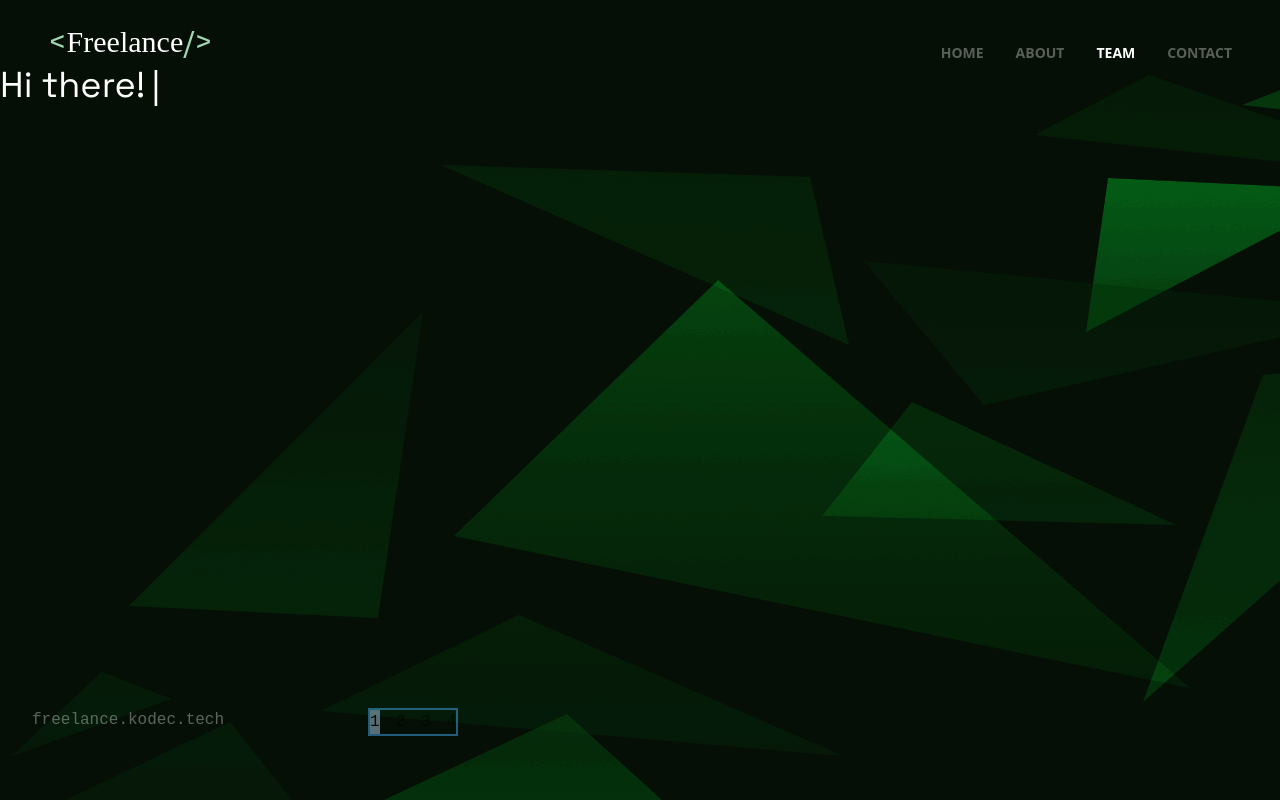
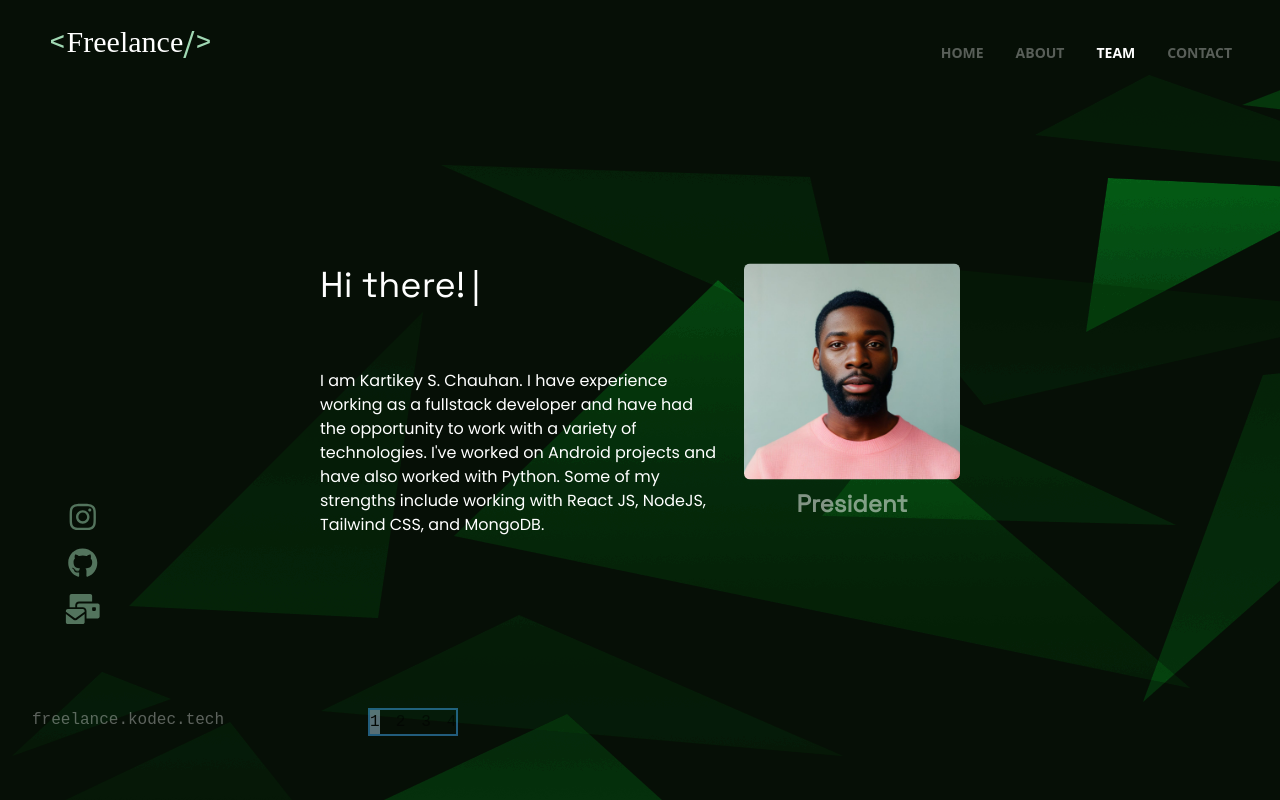
Before and after one commit to cskartikey/freelance, a Next.js app: page /team in a window 1280 px wide. Built offline with nearby package versions, Linux system fonts and the light colour scheme; a web font is replaced by a local one.

Commit message:
team member page

```diff
--- a/pages/team/index.tsx
+++ b/pages/team/index.tsx
@@ -1,6 +1,11 @@
 import { type NextPage } from "next";
 import Head from 'next/head';
+import Image from "next/image";
 import Typewriter from "typewriter-effect";
+import dummyAvatar from '../../assets/png/avatar.jpg';
+import { FontAwesomeIcon } from "@fortawesome/react-fontawesome";
+import { faInstagram, faGithub } from "@fortawesome/free-brands-svg-icons";
+import { faEnvelopesBulk } from "@fortawesome/free-solid-svg-icons";
 
 const Team : NextPage = () => {
     return (
@@ -9,7 +14,8 @@ const Team : NextPage = () => {
                 <title>Team</title>
             </Head>
             <section>
-                <div>
+                <div className="flex gap-6 absolute top-1/2 left-1/2 -translate-x-1/2 -translate-y-1/2">
+                    <div className="flex flex-col gap-16 max-w-[400px]">
                         <Typewriter
                         onInit={(typewriter) => {
                             typewriter.typeString('Hi there!')
@@ -20,8 +26,21 @@ const Team : NextPage = () => {
                             cursorClassName: 'team-typewriter-cursor-wrapper Typewriter__cursor',
                         }}
                         />
+                        <p className="text-white text-base font-Poppins">
+                            I am Kartikey S. Chauhan. I have experience working as a fullstack developer and have had the opportunity to work with a variety of technologies. I've worked on Android projects and have also worked with Python. Some of my strengths include working with React JS, NodeJS, Tailwind CSS, and MongoDB.
+                        </p>
+                    </div>
+                    <div className="flex flex-col max-w-[400px] w-full items-center gap-2">
+                        <Image src={dummyAvatar} alt={'people'} className="w-full h-auto max-w-[250px] rounded-md pointer-events-none" />
+                        <h3 className="text-white opacity-[0.5] text-2xl font-Space-Grotesk font-bold">President</h3>
+                    </div>
                 </div>
             </section>
+            <div className="absolute flex flex-col gap-4 left-[5%] bottom-[22vh]">
+                <FontAwesomeIcon icon={faInstagram} className="text-[#A0D8B3] text-3xl opacity-[0.5] cursor-pointer" />
+                <FontAwesomeIcon icon={faGithub} className="text-[#A0D8B3] text-3xl opacity-[0.5] cursor-pointer" />
+                <FontAwesomeIcon icon={faEnvelopesBulk} className="text-[#A0D8B3] text-3xl opacity-[0.5] cursor-pointer" />
+            </div>
         </>
     )
 }
```
Also changed, not shown: assets/png/avatar.jpg (added). Lines whose indentation alone changed are shown as unchanged.
